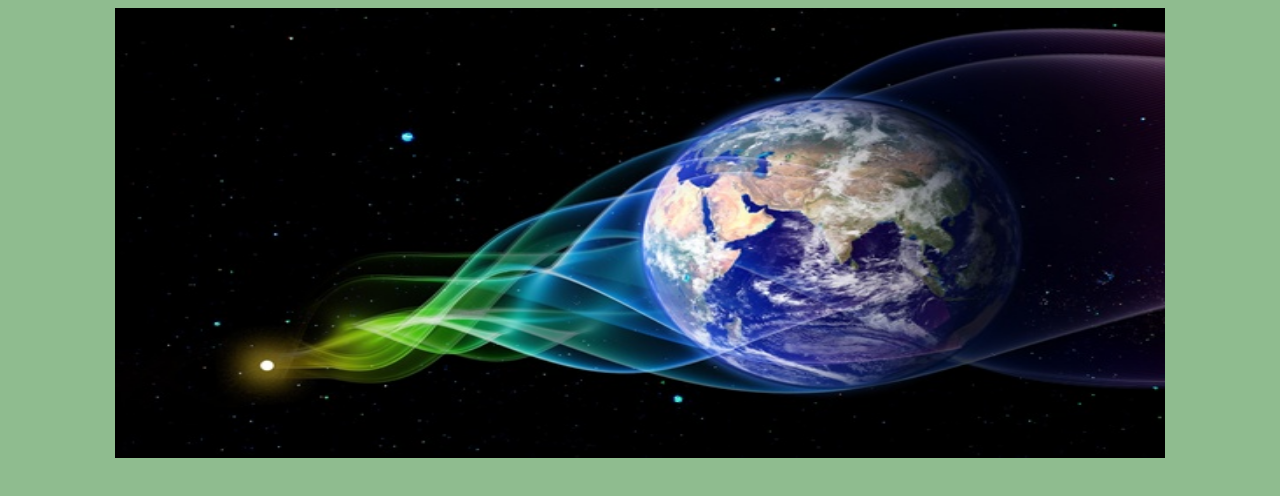
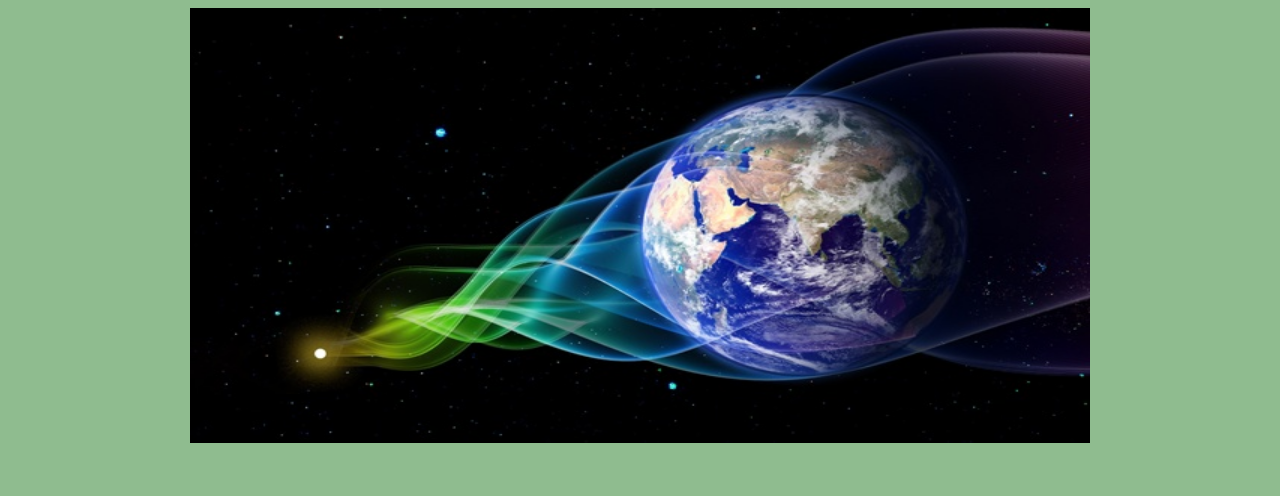
Before and after one commit to asifkhan123/frame, a plain HTML site: page sectionc.html in a window 1280 px wide. Drawn offline with Linux system fonts and the light colour scheme.

Commit message:
Update sectionc.html

```diff
--- a/sectionc.html
+++ b/sectionc.html
@@ -2,6 +2,6 @@
 
 <html>
 <body bgcolor="#8FBC8F">
-<p> <font size=80><center><img src="lasersetibanner.jpg" width="1050" height="450"></img></center> </font>
+<p> <font size=80><center><img src="lasersetibanner.jpg" width="900" height="435"></img></center> </font>
 </body>
 </html>
```
